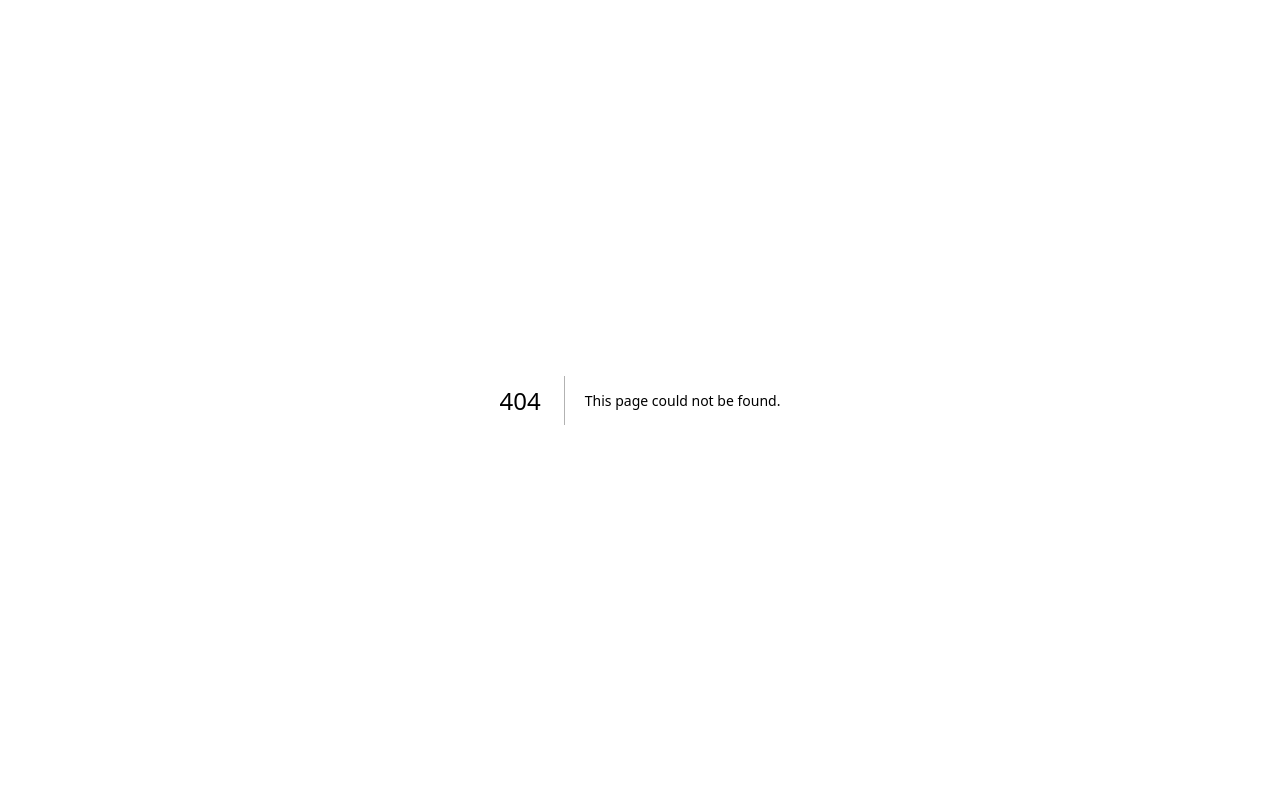
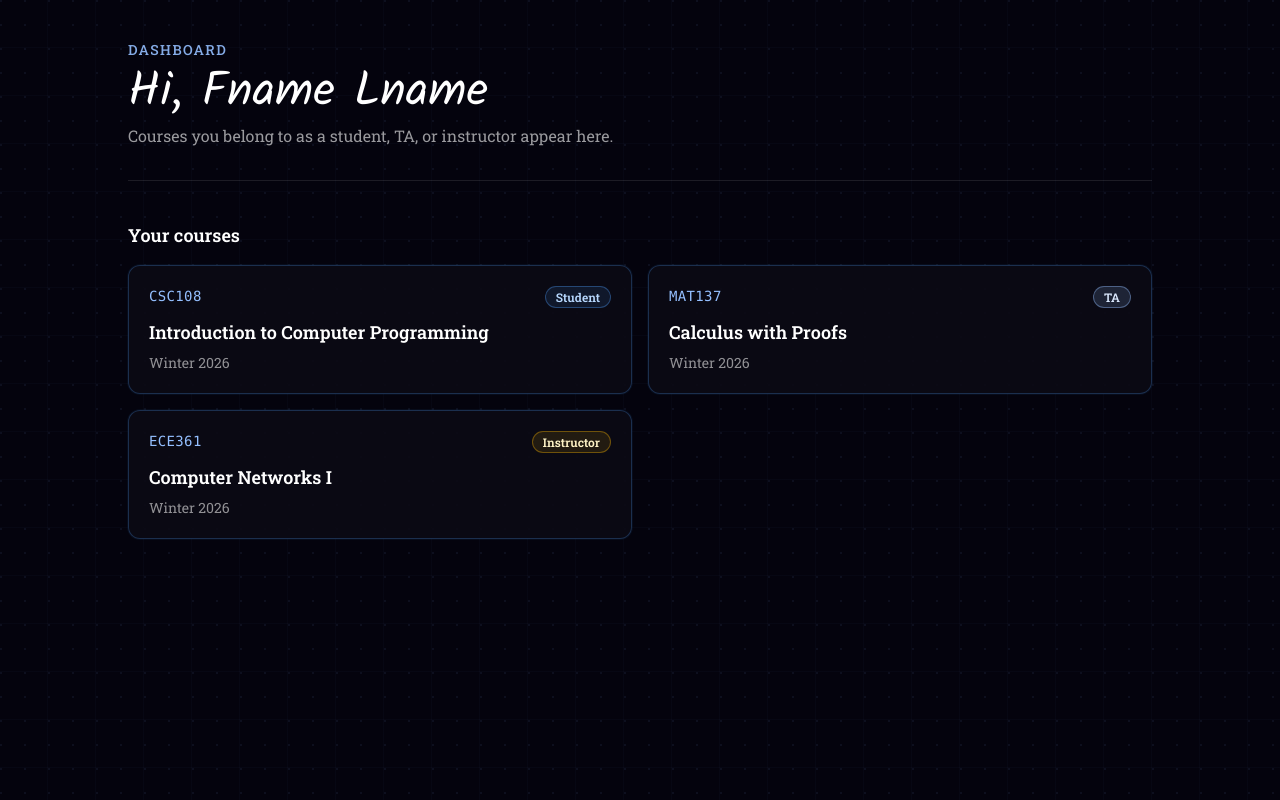
Before and after one commit to Yathu2007/kue, a Next.js app: page /dashboard in a window 1280 px wide. Before the commit this address had no page. Built offline with nearby package versions, Linux system fonts and the light colour scheme.

Commit message:
add course card and minimal dashboard

```diff
--- /dev/null
+++ b/app/dashboard/page.tsx
@@ -0,0 +1,74 @@
+import type { Metadata } from "next";
+import {
+  CourseCard,
+  type CourseCardProps,
+} from "@/components/courses/CourseCard";
+
+export const metadata: Metadata = {
+  title: "Dashboard · Kue",
+  description: "Your courses and office hours",
+};
+
+/** Placeholder until auth provides the real display name. */
+const displayName = "Fname Lname";
+
+const demoCourses: CourseCardProps[] = [
+  {
+    code: "CSC108",
+    title: "Introduction to Computer Programming",
+    role: "student",
+    term: "Winter 2026",
+    href: "#",
+  },
+  {
+    code: "MAT137",
+    title: "Calculus with Proofs",
+    role: "ta",
+    term: "Winter 2026",
+    href: "#",
+  },
+  {
+    code: "ECE361",
+    title: "Computer Networks I",
+    role: "professor",
+    term: "Winter 2026",
+    href: "#",
+  },
+];
+
+export default function DashboardPage() {
+  return (
+    <main className="min-h-screen bg-[#04030D] px-6 py-10 text-[#ededed] sm:px-10">
+      <div className="subtle-bg-pattern pointer-events-none fixed inset-0 opacity-25" />
+      <div className="relative z-10 mx-auto max-w-5xl">
+        <header className="mb-10 border-b border-white/10 pb-8">
+          <p className="text-sm font-medium uppercase tracking-widest text-[#94BFFF]/90">
+            Dashboard
+          </p>
+          <h1 className="mt-2 font-[family-name:var(--font-kalam)] text-4xl font-medium text-white sm:text-5xl">
+            Hi, {displayName}
+          </h1>
+          <p className="mt-2 max-w-xl text-base text-white/60">
+            Courses you belong to as a student, TA, or instructor appear here.
+          </p>
+        </header>
+
+        <section aria-labelledby="courses-heading">
+          <h2
+            id="courses-heading"
+            className="mb-4 text-lg font-semibold text-white"
+          >
+            Your courses
+          </h2>
+          <ul className="grid gap-4 sm:grid-cols-2">
+            {demoCourses.map((course) => (
+              <li key={course.code}>
+                <CourseCard {...course} />
+              </li>
+            ))}
+          </ul>
+        </section>
+      </div>
+    </main>
+  );
+}
--- /dev/null
+++ b/components/courses/CourseCard.tsx
@@ -0,0 +1,64 @@
+import Link from "next/link";
+
+export type CourseCardRole = "student" | "ta" | "professor";
+
+export type CourseCardProps = {
+  code: string;
+  title: string;
+  role: CourseCardRole;
+  term?: string;
+  href?: string;
+  className?: string;
+};
+
+const roleLabel: Record<CourseCardRole, string> = {
+  student: "Student",
+  ta: "TA",
+  professor: "Instructor",
+};
+
+const roleBadgeClass: Record<CourseCardRole, string> = {
+  student: "border-[#4ea0ff]/35 bg-[#4ea0ff]/10 text-[#b8d9ff]",
+  ta: "border-[#94BFFF]/40 bg-[#94BFFF]/15 text-[#dceaff]",
+  professor: "border-amber-400/35 bg-amber-400/10 text-amber-100",
+};
+
+export function CourseCard({
+  code,
+  title,
+  role,
+  term,
+  href,
+  className = "",
+}: CourseCardProps) {
+  const inner = (
+    <>
+      <div className="flex items-start justify-between gap-3">
+        <p className="font-mono text-sm font-medium tracking-wide text-[#94BFFF]">
+          {code}
+        </p>
+        <span
+          className={`shrink-0 rounded-full border px-2.5 py-0.5 text-xs font-semibold ${roleBadgeClass[role]}`}
+        >
+          {roleLabel[role]}
+        </span>
+      </div>
+      <h3 className="mt-3 text-lg font-semibold leading-snug text-white">
+        {title}
+      </h3>
+      {term ? <p className="mt-2 text-sm text-white/55">{term}</p> : null}
+    </>
+  );
+
+  const shellClass = `group block rounded-xl border border-[#4ea0ff]/25 bg-[#0c0b14]/90 p-5 shadow-[0_0_0_1px_rgba(78,160,255,0.06)] transition-all duration-200 ease-out hover:border-[#4ea0ff]/55 hover:bg-[#12111c] hover:shadow-[0_0_24px_rgba(78,160,255,0.18)] focus-visible:border-[#94BFFF] focus-visible:outline-none focus-visible:ring-2 focus-visible:ring-[#94BFFF]/40 ${className}`;
+
+  if (href) {
+    return (
+      <Link href={href} className={shellClass}>
+        {inner}
+      </Link>
+    );
+  }
+
+  return <article className={shellClass}>{inner}</article>;
+}
--- a/package.json
+++ b/package.json
@@ -1,5 +1,5 @@
 {
-  "name": "uoft-office-hours",
+  "name": "kue",
   "version": "0.1.0",
   "private": true,
   "scripts": {
```
Also changed, not shown: 1 other file (tests, documents, lock files or other folders).
